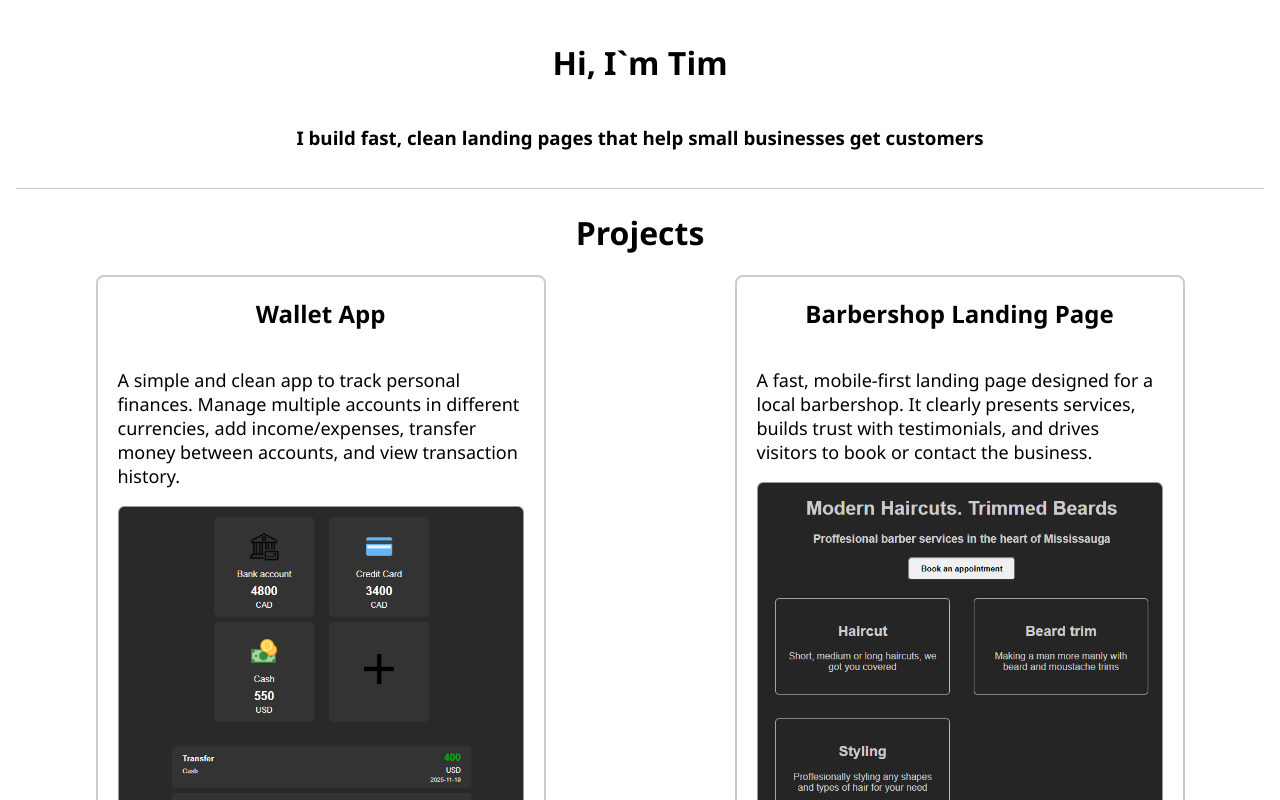
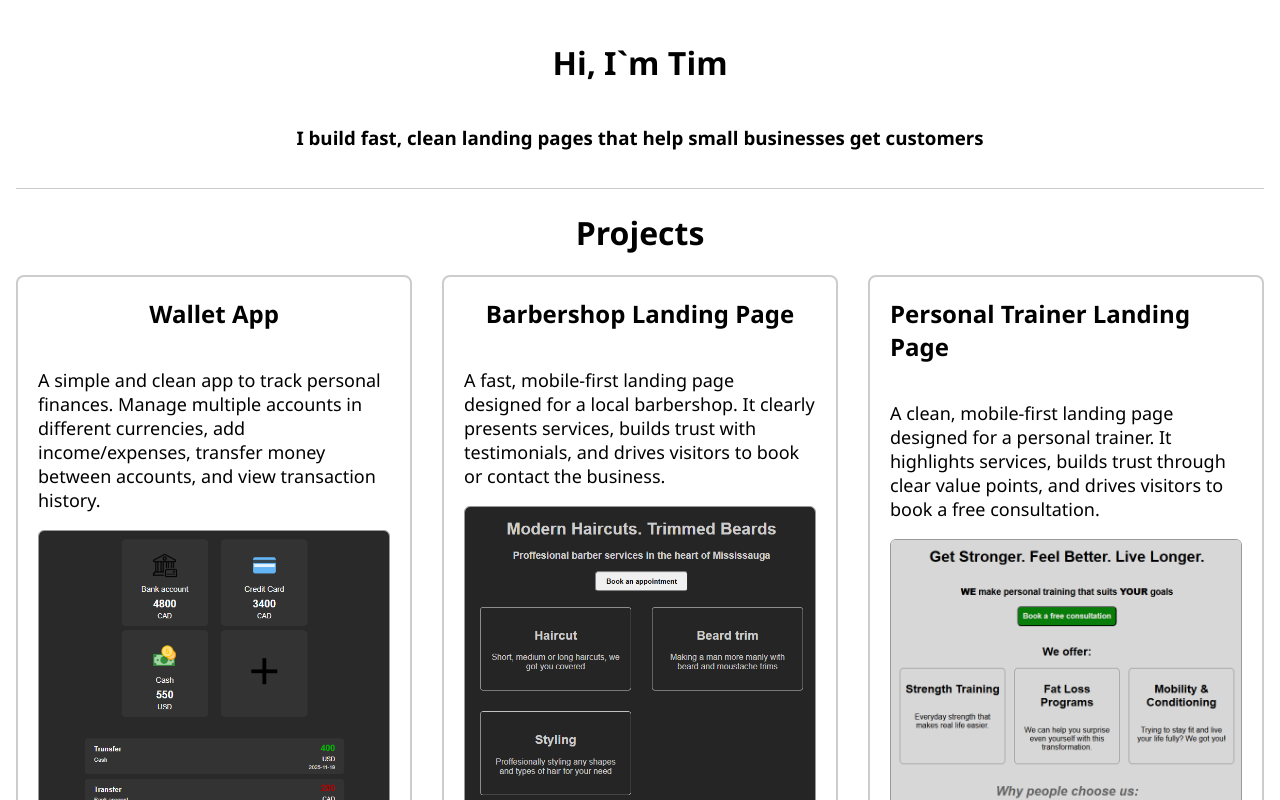
Before and after one commit to yaryhiin/my-portfolio, a React (Vite) app: page / in a window 1280 px wide. Shown: the top 800 px of the page. Built offline with nearby package versions, Linux system fonts and the light colour scheme.

Commit message:
adjusted distance between projects

```diff
--- a/src/index.css
+++ b/src/index.css
@@ -32,6 +32,12 @@ body {
 
 .projectsSection h1 {
   text-align: center;
+}
+
+.projectsSection {
+  display: flex;
+  flex-direction: column;
+  align-items: center;
 }
 
 .projectsContainer {
@@ -98,3 +104,9 @@ body {
     font-size: 18px;
   }
 }
+
+@media (min-width: 1200px) {
+  .projectsContainer {
+    grid-template-columns: repeat(3, 1fr);
+  }
+}
```
